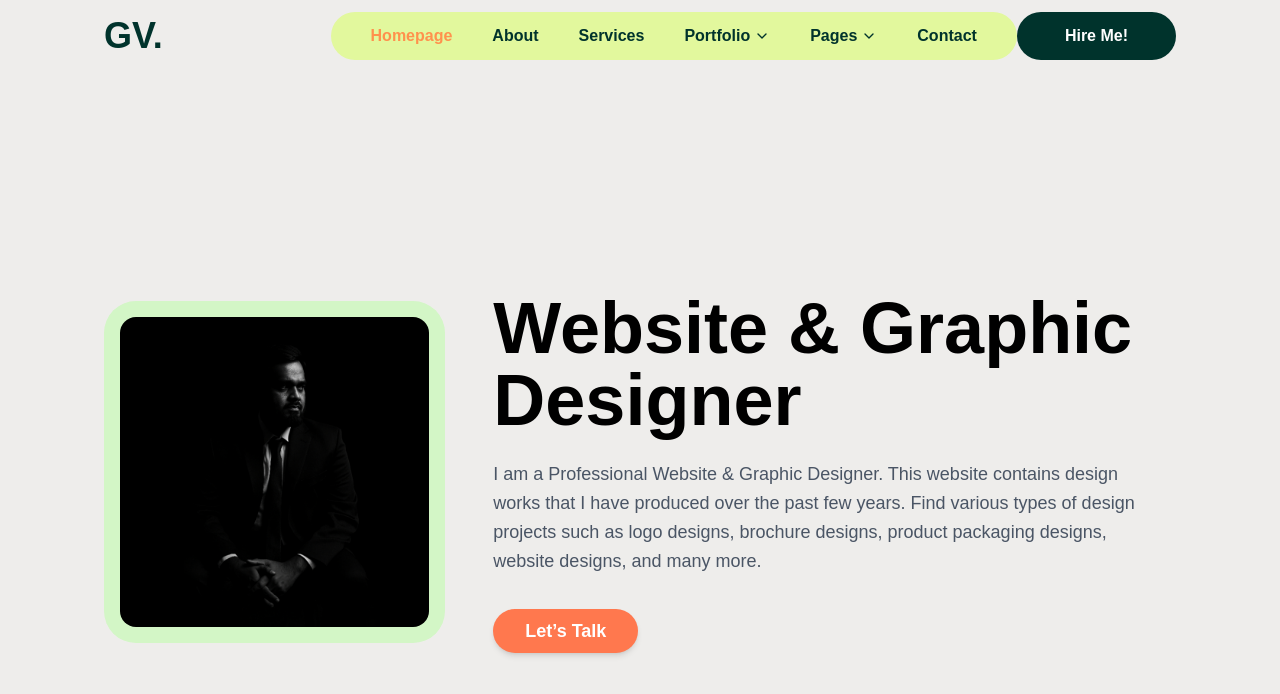
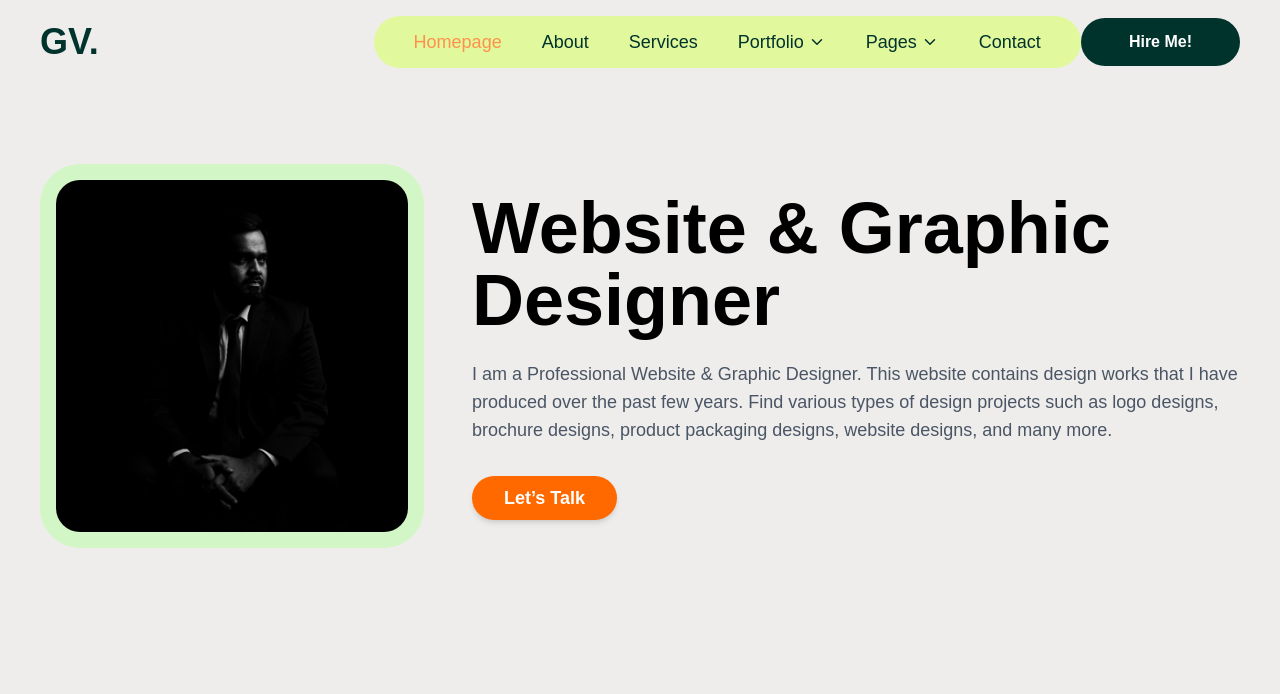
Before and after one commit to sharifulislamudoy/Graphics-Verse, a React (Vite) app: page / in a window 1280 px wide. Shown: the top 694 px of the page. Built offline with nearby package versions, Linux system fonts and the light colour scheme.

Commit message:
hero and navbar done

```diff
--- a/src/components/Home/Hero.jsx
+++ b/src/components/Home/Hero.jsx
@@ -1,10 +1,10 @@
 import React from "react";
 import { motion } from "framer-motion";
-import image from  "../../assets/Shariful_islam_udoy-dark-image.jpg"
+import image from "../../assets/Shariful_islam_udoy-dark-image.jpg"
 
 const Hero = () => {
   return (
-    <div className="flex flex-col md:flex-row items-center justify-center min-h-screen px-6 md:px-10 gap-12 max-w-6xl mx-auto">
+    <div className="flex flex-col md:flex-row items-center justify-center mt-20 px-6 md:px-10 gap-12 max-w-7xl mx-auto">
 
       {/* Left Side - Image */}
       <motion.div
@@ -16,7 +16,7 @@ const Hero = () => {
         <img
           src={image} // replace with your image path
           alt="Profile"
-          className="rounded-[2rem] object-cover bg-[#d3f6c6] p-4"
+          className="rounded-[2.5rem] object-cover bg-[#d3f6c6] p-4"
         />
       </motion.div>
 
@@ -25,22 +25,19 @@ const Hero = () => {
         initial={{ opacity: 0, x: 50 }}
         animate={{ opacity: 1, x: 0 }}
         transition={{ duration: 0.8, delay: 0.3 }}
-        className="text-center md:text-left w-full md:w-2/3"
+        className="text-left w-full md:w-2/3"
       >
         <h1 className="text-5xl md:text-7xl font-bold text-black">
           Website & Graphic <br /> Designer
         </h1>
-        <p className="mt-6 text-lg text-gray-600 leading-relaxed max-w-2xl">
-          I am a Professional Website & Graphic Designer. This website contains design works
-          that I have produced over the past few years. Find various types of design projects
-          such as logo designs, brochure designs, product packaging designs, website designs,
-          and many more.
+        <p className="mt-6 text-lg text-gray-600 ">
+          I am a Professional Website & Graphic Designer. This website contains design works that I have produced over the past few years. Find various types of design projects such as logo designs, brochure designs, product packaging designs, website designs, and many more.
         </p>
 
         <motion.button
           whileHover={{ scale: 1.05 }}
           whileTap={{ scale: 0.95 }}
-          className="mt-8 px-8 py-2 bg-[#ff784e] text-white font-semibold rounded-full text-lg shadow-md hover:bg-[#ff6839] transition-all"
+          className="mt-8 px-8 py-2 bg-orange-500 text-white font-semibold rounded-full text-lg shadow-md hover:bg-orange-600 transition-all"
         >
           Let’s Talk
         </motion.button>
--- a/src/components/Navbar/Navbar.jsx
+++ b/src/components/Navbar/Navbar.jsx
@@ -6,7 +6,7 @@ const Navbar = () => {
     const [menuOpen, setMenuOpen] = useState(false);
 
     return (
-        <nav className="px-4 py-3 md:px-10 flex items-center justify-between max-w-6xl mx-auto relative">
+        <nav className="px-4 py-4 md:px-10 flex items-center justify-between max-w-7xl mx-auto relative">
             {/* Logo */}
             <h1 className="text-4xl font-bold text-[#00332C]">GV.</h1>
 
@@ -14,27 +14,27 @@ const Navbar = () => {
             <div>
                 <div className="hidden md:flex items-center">
                     <div className="hidden md:flex items-center bg-[#E2F89D] px-10 py-3 rounded-full gap-10">
-                        <a href="#" className="text-[#FF914D] font-semibold">
+                        <a href="#" className="text-[#FF914D] text-lg">
                             Homepage
                         </a>
                         <a
                             href="#"
-                            className="text-[#00332C] hover:text-[#FF914D] font-semibold"
+                            className="text-[#00332C] hover:text-[#FF914D] text-lg"
                         >
                             About
                         </a>
                         <a
                             href="#"
-                            className="text-[#00332C] hover:text-[#FF914D] font-semibold"
+                            className="text-[#00332C] hover:text-[#FF914D] text-lg"
                         >
                             Services
                         </a>
 
                         <div className="relative group">
-                            <button className="flex items-center gap-1 text-[#00332C] hover:text-[#FF914D] font-semibold">
+                            <button className="flex items-center gap-1 text-[#00332C] hover:text-[#FF914D] text-lg">
                                 Portfolio <FiChevronDown />
                             </button>
-                            <div className="hidden group-hover:block absolute top-full mt-1 left-0 bg-white shadow-md rounded-md">
+                            <div className="hidden group-hover:block absolute top-full mt-1 left-0 bg-white shadow-md rounded-lg">
                                 <a href="#" className="block px-4 py-2 hover:bg-gray-100">
                                     Work 1
                                 </a>
@@ -45,10 +45,10 @@ const Navbar = () => {
                         </div>
 
                         <div className="relative group">
-                            <button className="flex items-center gap-1 text-[#00332C] hover:text-[#FF914D] font-semibold">
+                            <button className="flex items-center gap-1 text-[#00332C] hover:text-[#FF914D] text-lg">
                                 Pages <FiChevronDown />
                             </button>
-                            <div className="hidden group-hover:block absolute top-full mt-1 left-0 bg-white shadow-md rounded-md">
+                            <div className="hidden group-hover:block absolute top-full mt-1 left-0 bg-white shadow-md rounded-lg">
                                 <a href="#" className="block px-4 py-2 hover:bg-gray-100">
                                     Page 1
                                 </a>
@@ -60,7 +60,7 @@ const Navbar = () => {
 
                         <a
                             href="#"
-                            className="text-[#00332C] hover:text-[#FF914D] font-bold"
+                            className="text-[#00332C] hover:text-[#FF914D] text-lg"
                         >
                             Contact
                         </a>
@@ -74,7 +74,7 @@ const Navbar = () => {
             </div>
 
             {/* Mobile Menu Button */}
-            <div className="md:hidden flex items-center bg-[#E2F89D] pr-4 py-1 rounded-full pl-60">
+            <div className="md:hidden flex items-center bg-[#E2F89D] pr-4 py-1 rounded-full pl-40">
                 <button
                     onClick={() => setMenuOpen(!menuOpen)}
                     className={`text-white bg-[#FF7C3E] w-10 h-10 flex items-center justify-center rounded-full text-2xl`}
```
